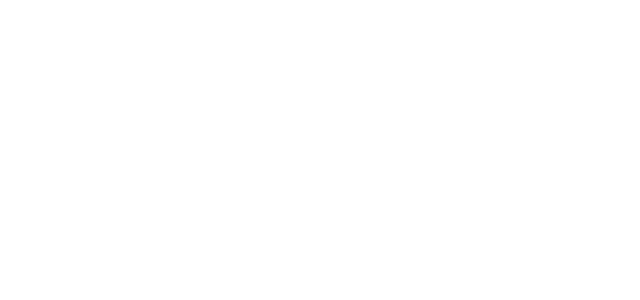
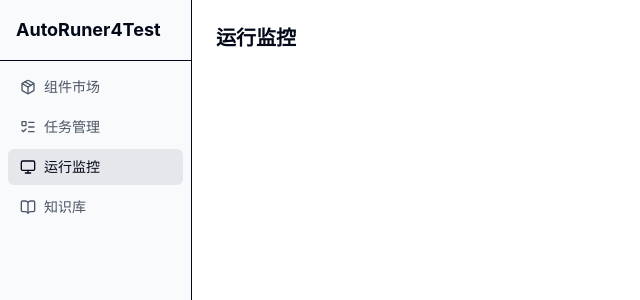
Before and after one commit to demo112/AutoRuner4Test, a React (Vite) app in the folder web/: page /dashboard in a window 1280 px wide. Before the commit this address had no page. Shown: the top 300 px of the page, without its empty margins (0-640 px from the left). Built offline with nearby package versions, Linux system fonts and the light colour scheme.

Commit message:
feat: add Layout, StatusBadge, DynamicForm + routing with placeholder pages

```diff
--- a/web/src/App.tsx
+++ b/web/src/App.tsx
@@ -1,14 +1,21 @@
 import { BrowserRouter, Routes, Route } from 'react-router-dom'
-
-function HomePage() {
-  return <div className="p-8"><h1 className="text-2xl font-bold">AutoRuner4Test</h1></div>
-}
+import Layout from './components/Layout'
+import ComponentRegistry from './pages/ComponentRegistry'
+import TaskManager from './pages/TaskManager'
+import Dashboard from './pages/Dashboard'
+import KnowledgeBase from './pages/KnowledgeBase'
 
 export default function App() {
   return (
     <BrowserRouter>
       <Routes>
-        <Route path="/" element={<HomePage />} />
+        <Route element={<Layout />}>
+          <Route path="/" element={<Dashboard />} />
+          <Route path="/components" element={<ComponentRegistry />} />
+          <Route path="/tasks" element={<TaskManager />} />
+          <Route path="/dashboard" element={<Dashboard />} />
+          <Route path="/knowledge" element={<KnowledgeBase />} />
+        </Route>
       </Routes>
     </BrowserRouter>
   )
--- /dev/null
+++ b/web/src/components/DynamicForm.tsx
@@ -0,0 +1,67 @@
+import { useState } from 'react'
+
+export default function DynamicForm({
+  schema,
+  values,
+  onSubmit,
+}: {
+  schema: Record<string, any>
+  values: Record<string, any>
+  onSubmit: (values: Record<string, any>) => void
+}) {
+  const [form, setForm] = useState(values)
+
+  const properties = schema.properties || {}
+
+  return (
+    <form
+      onSubmit={(e) => { e.preventDefault(); onSubmit(form) }}
+      className="space-y-3"
+    >
+      {Object.entries(properties).map(([key, def]: [string, any]) => (
+        <div key={key}>
+          <label className="block text-sm font-medium text-gray-700 mb-1">
+            {def.title || key}
+          </label>
+          {def.type === 'boolean' ? (
+            <input
+              type="checkbox"
+              checked={!!form[key]}
+              onChange={(e) => setForm({ ...form, [key]: e.target.checked })}
+              className="rounded"
+            />
+          ) : def.enum ? (
+            <select
+              value={form[key] || ''}
+              onChange={(e) => setForm({ ...form, [key]: e.target.value })}
+              className="w-full border rounded px-2 py-1 text-sm"
+            >
+              <option value="">请选择</option>
+              {def.enum.map((v: string) => <option key={v} value={v}>{v}</option>)}
+            </select>
+          ) : def.type === 'number' ? (
+            <input
+              type="number"
+              value={form[key] || ''}
+              onChange={(e) => setForm({ ...form, [key]: Number(e.target.value) })}
+              className="w-full border rounded px-2 py-1 text-sm"
+            />
+          ) : (
+            <input
+              type="text"
+              value={form[key] || ''}
+              onChange={(e) => setForm({ ...form, [key]: e.target.value })}
+              className="w-full border rounded px-2 py-1 text-sm"
+            />
+          )}
+        </div>
+      ))}
+      <button
+        type="submit"
+        className="px-4 py-1.5 bg-black text-white rounded text-sm hover:bg-gray-800"
+      >
+        保存
+      </button>
+    </form>
+  )
+}
--- /dev/null
+++ b/web/src/components/Layout.tsx
@@ -0,0 +1,38 @@
+import { NavLink, Outlet } from 'react-router-dom'
+import { Package, ListTodo, Monitor, BookOpen } from 'lucide-react'
+
+const navItems = [
+  { to: '/components', label: '组件市场', icon: Package },
+  { to: '/tasks', label: '任务管理', icon: ListTodo },
+  { to: '/dashboard', label: '运行监控', icon: Monitor },
+  { to: '/knowledge', label: '知识库', icon: BookOpen },
+]
+
+export default function Layout() {
+  return (
+    <div className="flex h-screen">
+      <nav className="w-48 border-r bg-gray-50 flex flex-col">
+        <div className="p-4 border-b">
+          <h1 className="text-lg font-bold">AutoRuner4Test</h1>
+        </div>
+        <div className="flex-1 p-2 space-y-1">
+          {navItems.map(({ to, label, icon: Icon }) => (
+            <NavLink
+              key={to}
+              to={to}
+              className={({ isActive }) =>
+                `flex items-center gap-2 px-3 py-2 rounded-md text-sm ${isActive ? 'bg-gray-200 font-medium' : 'text-gray-600 hover:bg-gray-100'}`
+              }
+            >
+              <Icon size={16} />
+              {label}
+            </NavLink>
+          ))}
+        </div>
+      </nav>
+      <main className="flex-1 overflow-auto">
+        <Outlet />
+      </main>
+    </div>
+  )
+}
--- /dev/null
+++ b/web/src/components/StatusBadge.tsx
@@ -0,0 +1,16 @@
+const statusColors: Record<string, string> = {
+  pending: 'bg-gray-100 text-gray-700',
+  running: 'bg-blue-100 text-blue-700',
+  review: 'bg-yellow-100 text-yellow-700',
+  approved: 'bg-green-100 text-green-700',
+  completed: 'bg-green-200 text-green-800',
+  failed: 'bg-red-100 text-red-700',
+}
+
+export default function StatusBadge({ status }: { status: string }) {
+  return (
+    <span className={`px-2 py-0.5 rounded-full text-xs font-medium ${statusColors[status] || 'bg-gray-100 text-gray-600'}`}>
+      {status}
+    </span>
+  )
+}
--- /dev/null
+++ b/web/src/pages/ComponentRegistry.tsx
@@ -0,0 +1,3 @@
+export default function ComponentRegistry() {
+  return <div className="p-6"><h2 className="text-xl font-bold">组件市场</h2></div>
+}
--- /dev/null
+++ b/web/src/pages/Dashboard.tsx
@@ -0,0 +1,3 @@
+export default function Dashboard() {
+  return <div className="p-6"><h2 className="text-xl font-bold">运行监控</h2></div>
+}
--- /dev/null
+++ b/web/src/pages/KnowledgeBase.tsx
@@ -0,0 +1,3 @@
+export default function KnowledgeBase() {
+  return <div className="p-6"><h2 className="text-xl font-bold">知识库</h2></div>
+}
--- /dev/null
+++ b/web/src/pages/TaskManager.tsx
@@ -0,0 +1,3 @@
+export default function TaskManager() {
+  return <div className="p-6"><h2 className="text-xl font-bold">任务管理</h2></div>
+}
```
